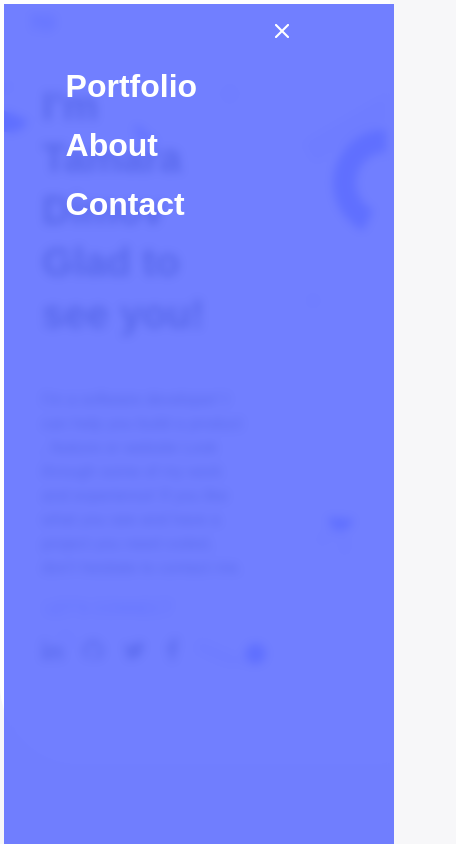
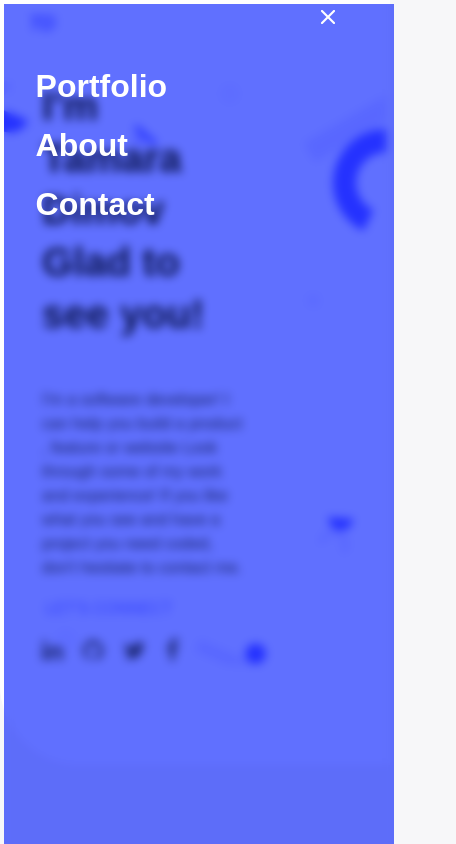
Before and after one commit to TamaraDimov/Portfolio-project, a website: page index.html in a window 390 px wide. Both pictures are taken after a click on the element 326 px from the left and 30 px from the top of the page. Shown: the top 844 px of the page, 456 px wide, since content can reach past the window. Drawn offline with Linux system fonts and the light colour scheme.

Commit message:
fix style recomended by reviewr

```diff
--- a/index.html
+++ b/index.html
@@ -14,7 +14,7 @@
   </head>
   <body>
     <section class="coverPage">
-      <div class="mobile-overlay"></div>
+      <div class="mobile-overlay blueB"></div>
       <div class="blur"></div>
       <header class="topHeader">
         <a href="#" class="logo">TD</a>
--- a/style.css
+++ b/style.css
@@ -77,7 +77,7 @@ body {
   color: #344563;
   position: absolute;
   height: 40px;
-  left: 10px;
+  left: -20px;
 }
 
 .show .toggleNav {
@@ -93,8 +93,8 @@ body {
   height: 20px;
   position: absolute;
   display: block;
-  right: 20px;
-  top: -20px;
+  right: -3px;
+  top: -27px;
 }
 
 .show .menu {
@@ -120,11 +120,13 @@ body {
 }
 
 .show .mobile-overlay {
-  background-color: #6070ffe3 !important;
-  height: 100vh;
+  background-color: #6070ff !important;
+  mix-blend-mode: multiply;
   width: 100vw;
+  height: 100%;
   position: fixed;
   z-index: 4;
+  opacity: 100%;
 }
 
 .introName {
```
